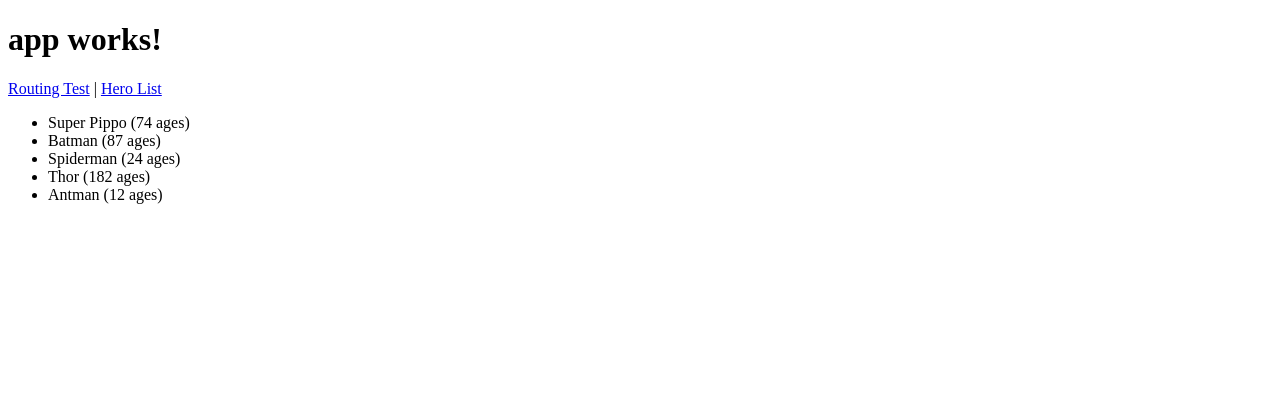
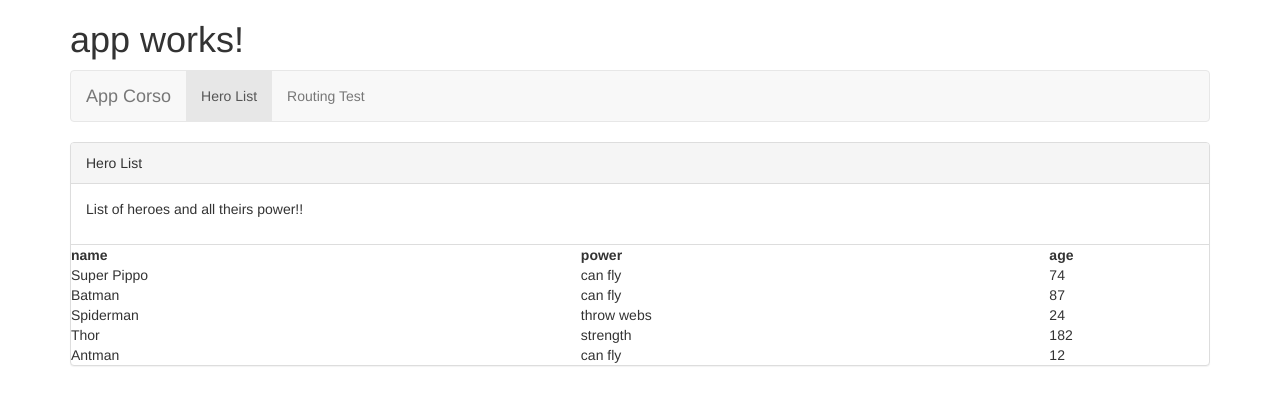
Before and after one commit to g41n/ng2-base, an Angular app: page /hero-component in a window 1280 px wide. Before the commit this address led to /. Shown: the top 404 px of the page. Built offline with nearby package versions, Linux system fonts and the light colour scheme.

Commit message:
Aggiunta Bootstrap

```diff
--- a/src/app/app-routing.module.ts
+++ b/src/app/app-routing.module.ts
@@ -5,8 +5,9 @@ import { HeroComponent } from './hero.component';
 import { RoutingTestComponent } from './routing-test.component';
 
 const routes: Routes = [
-  { path: '', component: HeroComponent },
-  { path: 'routing-test', component: RoutingTestComponent },
+  { path: '', redirectTo: '/hero-component', pathMatch: 'full' },
+  { path: 'hero-component', component: HeroComponent },
+  { path: 'routing-test', component: RoutingTestComponent }
 ];
 
 @NgModule({
--- a/src/app/app.component.html
+++ b/src/app/app.component.html
@@ -1,10 +1,28 @@
-<h1>
-  {{title}}
-</h1>
+<div class="container">
+  <h1>
+    {{title}}
+  </h1>
 
-<a routerLink="/routing-test" routerLinkActive="active">Routing Test</a> |
-<a routerLink="" routerLinkActive="active">Hero List</a>
+  <nav class="navbar navbar-default">
+    <div class="container-fluid">
+      <div class="navbar-header">
+        <button type="button" class="navbar-toggle collapsed" data-toggle="collapse" data-target="#bs-example-navbar-collapse-1">
+          <span class="sr-only">Toggle navigation</span>
+          <span class="icon-bar"></span>
+          <span class="icon-bar"></span>
+          <span class="icon-bar"></span>
+        </button>
+        <a class="navbar-brand" href="#">App Corso</a>
+      </div>
+      <div class="collapse navbar-collapse" id="bs-example-navbar-collapse-1">
+        <ul class="nav navbar-nav">
+          <li routerLinkActive="active"><a routerLink="/hero-component">Hero List</a></li>
+          <li routerLinkActive="active"><a routerLink="/routing-test">Routing Test</a></li>
+        </ul>
+      </div>
+    </div>
+  </nav>
 
-<hero></hero>
+  <router-outlet></router-outlet>
 
-<router-outlet></router-outlet>
+</div>
--- a/src/app/hero.component.html
+++ b/src/app/hero.component.html
@@ -1,3 +1,21 @@
-<ul>
-	<li *ngFor="let hero of heroes">{{hero.name}} ({{hero.age}} ages)</li>
-</ul>
+<div class="panel panel-default">
+	<!-- Default panel contents -->
+	<div class="panel-heading">Hero List</div>
+	<div class="panel-body">
+		<p>List of heroes and all theirs power!!</p>
+	</div>
+
+	<!-- Table -->
+	<table class="table">
+		<tr>
+			<th>name</th>
+			<th>power</th>
+			<th>age</th>
+		</tr>
+		<tr *ngFor="let hero of heroes">
+			<td>{{hero.name}}</td>
+			<td>{{hero.power}}</td>
+			<td>{{hero.age}}</td>
+		</tr>
+	</table>
+</div>
--- a/src/heroes.json
+++ b/src/heroes.json
@@ -1,22 +1,27 @@
 [
     {
         "name": "Super Pippo",
+        "power": "can fly",
         "age": 74
     },
     {
         "name": "Batman",
+        "power": "can fly",
         "age": 87
     },
     {
         "name": "Spiderman",
+        "power": "throw webs",
         "age": 24
     },
     {
         "name": "Thor",
+        "power": "strength",
         "age": 182
     },
     {
         "name": "Antman",
+        "power": "can fly",
         "age": 12
     }
 ]
--- a/src/index.html
+++ b/src/index.html
@@ -1,14 +1,24 @@
-<!doctype html>
+<!DOCTYPE html>
 <html>
+
 <head>
   <meta charset="utf-8">
+  <meta http-equiv="X-UA-Compatible" content="IE=edge">
   <title>Corso</title>
   <base href="/">
 
   <meta name="viewport" content="width=device-width, initial-scale=1">
   <link rel="icon" type="image/x-icon" href="favicon.ico">
+
+  <link rel="stylesheet" href="//netdna.bootstrapcdn.com/bootstrap/3.0.0/css/bootstrap.min.css">
+
 </head>
+
 <body>
   <app-root>Loading...</app-root>
+
+  <script src="//code.jquery.com/jquery.js"></script>
+  <script src="//maxcdn.bootstrapcdn.com/bootstrap/3.3.7/js/bootstrap.min.js"></script>
 </body>
+
 </html>
```
